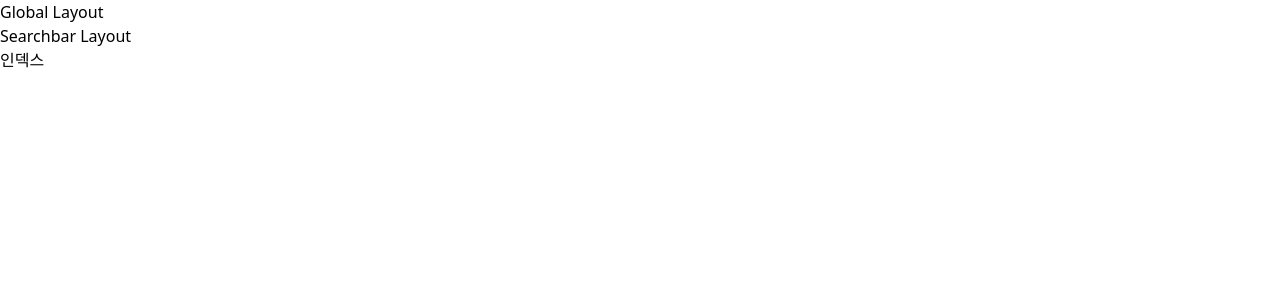
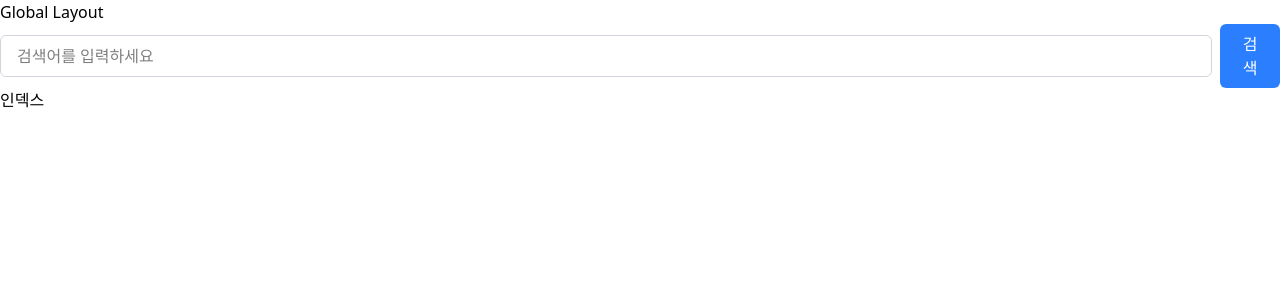
Before and after one commit to sysmae/onebite-cinema-app, a Next.js app: page / in a window 1280 px wide. Shown: the top 300 px of the page. Built offline with nearby package versions, Linux system fonts and the light colour scheme.

Commit message:
Day 10 서버 컴포넌트

```diff
--- a/src/app/(with-searchbar)/layout.tsx
+++ b/src/app/(with-searchbar)/layout.tsx
@@ -1,3 +1,5 @@
+import Searchbar from '@/components/Searchbar'
+
 export default function SearchbarLayout({
   children,
 }: Readonly<{
@@ -5,7 +7,9 @@ export default function SearchbarLayout({
 }>) {
   return (
     <div>
-      <div>Searchbar Layout</div>
+      <div>
+        <Searchbar />
+      </div>
       {children}
     </div>
   )
--- a/src/app/(with-searchbar)/page.tsx
+++ b/src/app/(with-searchbar)/page.tsx
@@ -1,6 +1,3 @@
-
 export default function Home() {
-  return (
-  <div>인덱스</div>
-  );
+  return <div>인덱스</div>
 }
--- /dev/null
+++ b/src/components/Searchbar.tsx
@@ -0,0 +1,47 @@
+'use client'
+
+import { useRouter, useSearchParams } from 'next/navigation'
+import { useState, useEffect } from 'react'
+
+export default function Searchbar() {
+  const router = useRouter()
+  const searchParams = useSearchParams()
+  const [query, setQuery] = useState('')
+
+  // 쿼리 스트링에서 초기값 설정
+  useEffect(() => {
+    const q = searchParams.get('q') || ''
+    setQuery(q)
+  }, [searchParams])
+
+  const handleSearch = () => {
+    if (query.trim()) {
+      router.push(`/search?q=${encodeURIComponent(query)}`)
+    }
+  }
+
+  const handleKeyDown = (e: React.KeyboardEvent<HTMLInputElement>) => {
+    if (e.key === 'Enter') {
+      handleSearch()
+    }
+  }
+
+  return (
+    <div className="flex items-center space-x-2">
+      <input
+        type="text"
+        value={query}
+        onChange={(e) => setQuery(e.target.value)}
+        onKeyDown={handleKeyDown}
+        placeholder="검색어를 입력하세요"
+        className="w-full px-4 py-2 border border-gray-300 rounded-md focus:outline-none focus:ring-2 focus:ring-blue-500"
+      />
+      <button
+        onClick={handleSearch}
+        className="px-4 py-2 text-white bg-blue-500 rounded-md hover:bg-blue-600 focus:outline-none focus:ring-2 focus:ring-blue-500"
+      >
+        검색
+      </button>
+    </div>
+  )
+}
```
